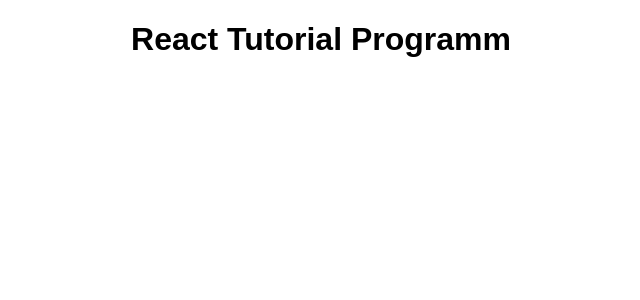
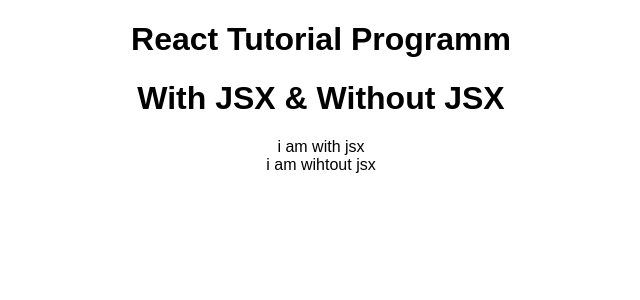
Before and after one commit to tejas96/react_sandbox, a React (Create React App) app: page / in a window 1280 px wide. Shown: the top 300 px of the page, without its empty margins (319-959 px from the left). Built offline with nearby package versions, Linux system fonts and the light colour scheme.

Commit message:
React jsx

```diff
--- a/src/App.js
+++ b/src/App.js
@@ -3,6 +3,7 @@
 import ForwardRef from "./components/Forward_Ref";
 import ReactFragment from "./components/Fragment";
 import ReactHoc from "./components/HOC";
+import Jsx from "./components/jsx";
 
 export default function App() {
   return (
@@ -20,6 +21,8 @@
 
       {/* React Higher Order Component
       <ReactHoc/> */}
+
+      <Jsx />
     </div>
   );
 }
--- /dev/null
+++ b/src/components/jsx/index.js
@@ -0,0 +1,15 @@
+import React from "react";
+import WithJSX from "./withJSX";
+import WithoutJSX from "./withoutJSX";
+
+const Main = () => {
+  return (
+    <>
+      <h1>With JSX & Without JSX</h1>
+      <WithJSX />
+      <WithoutJSX />
+    </>
+  );
+};
+
+export default Main;
--- /dev/null
+++ b/src/components/jsx/withJSX.js
@@ -0,0 +1,5 @@
+const WithJSX = () => {
+  return <div>i am with jsx </div>;
+};
+
+export default WithJSX;
--- /dev/null
+++ b/src/components/jsx/withoutJSX.js
@@ -0,0 +1,7 @@
+import React from "react";
+
+const WithoutJSX = () => {
+  return React.createElement("div", {}, "i am wihtout jsx");
+};
+
+export default WithoutJSX;
```
